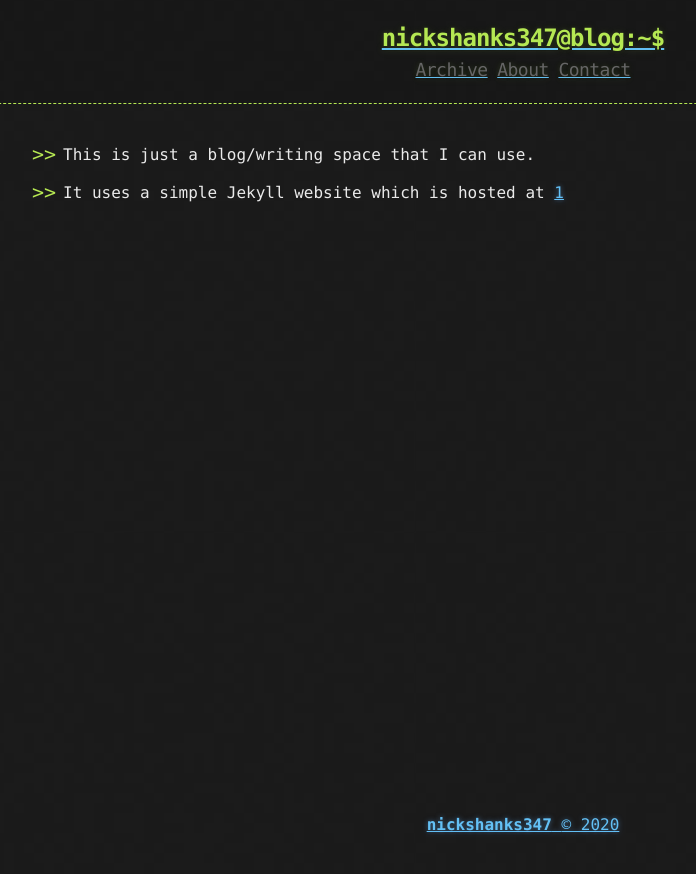
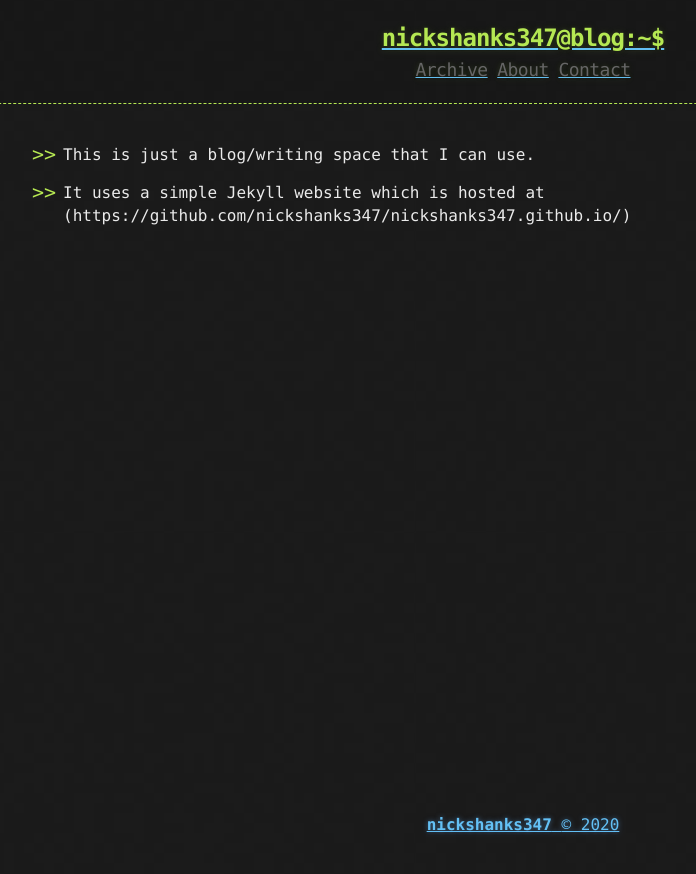
Before and after one commit to nickshanks347/nickshanks347.github.io, a Jekyll site: the page built from about.md, in a window 1280 px wide. Shown: the top 874 px of the page, without its empty margins (117-813 px from the left). Built offline with Jekyll 4.4.1, drawn with Linux system fonts in a browser that asks for light colours.

Commit message:
Update about.md

```diff
--- a/about.md
+++ b/about.md
@@ -6,4 +6,4 @@
 * This is just a blog/writing space that I can use.
 
 
-* It uses a simple Jekyll website which is hosted at [1](https://github.com/nickshanks347/nickshanks347.github.io/)
+* It uses a simple Jekyll website which is hosted at (https://github.com/nickshanks347/nickshanks347.github.io/)
```
